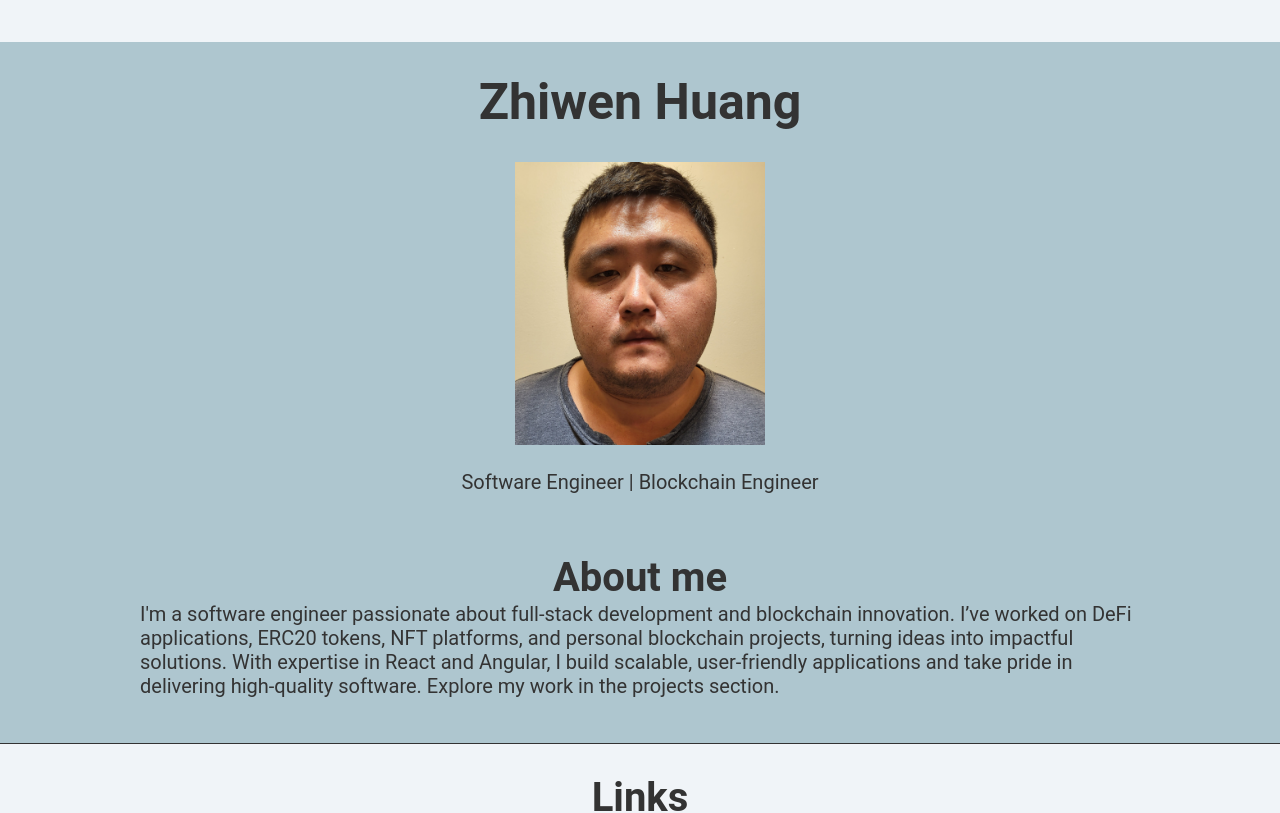
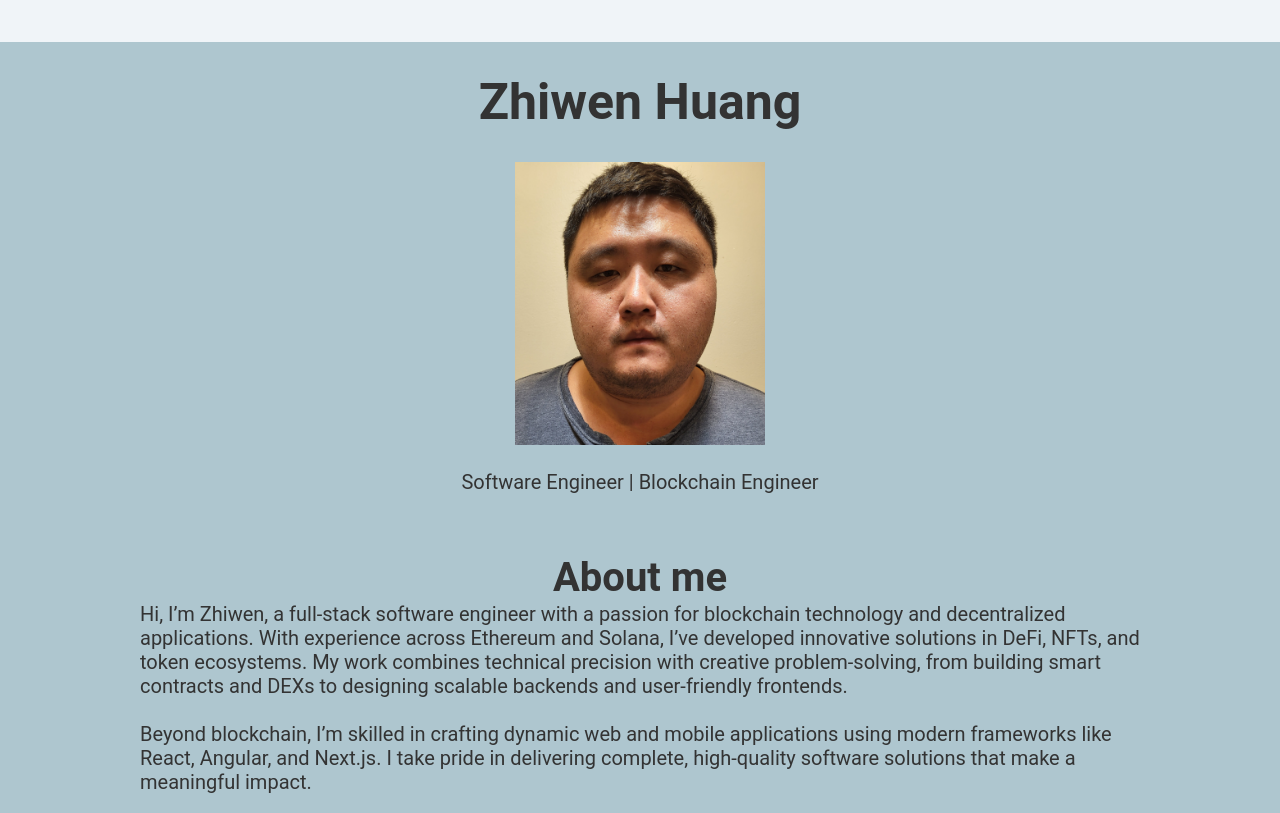
Before and after one commit to zhiwenh/personal-website, a React (Create React App) app in the folder client/: page / in a window 1280 px wide. Shown: the top 813 px of the page. Built offline with nearby package versions, Linux system fonts and the light colour scheme.

Commit message:
Updated about me

```diff
--- a/client/src/App.js
+++ b/client/src/App.js
@@ -298,12 +298,16 @@ function App() {
               </h>
             </div>
             <div className="about-me">
-              I'm a software engineer passionate about full-stack development and
-              blockchain innovation. I’ve worked on DeFi applications, ERC20 tokens,
-              NFT platforms, and personal blockchain projects, turning ideas into
-              impactful solutions. With expertise in React and Angular, I build
-              scalable, user-friendly applications and take pride in delivering
-              high-quality software. Explore my work in the projects section.
+              Hi, I’m Zhiwen, a full-stack software engineer with a passion for blockchain
+              technology and decentralized applications. With experience across Ethereum and Solana,
+              I’ve developed innovative solutions in DeFi, NFTs, and token ecosystems.
+              My work combines technical precision with creative problem-solving, from building
+              smart contracts and DEXs to designing scalable backends and user-friendly frontends.
+              <br/>
+              <br/>
+              Beyond blockchain, I’m skilled in crafting dynamic web and mobile applications
+              using modern frameworks like React, Angular, and Next.js. I take pride in
+              delivering complete, high-quality software solutions that make a meaningful impact.
             </div>
           </div>
         </div>
```
